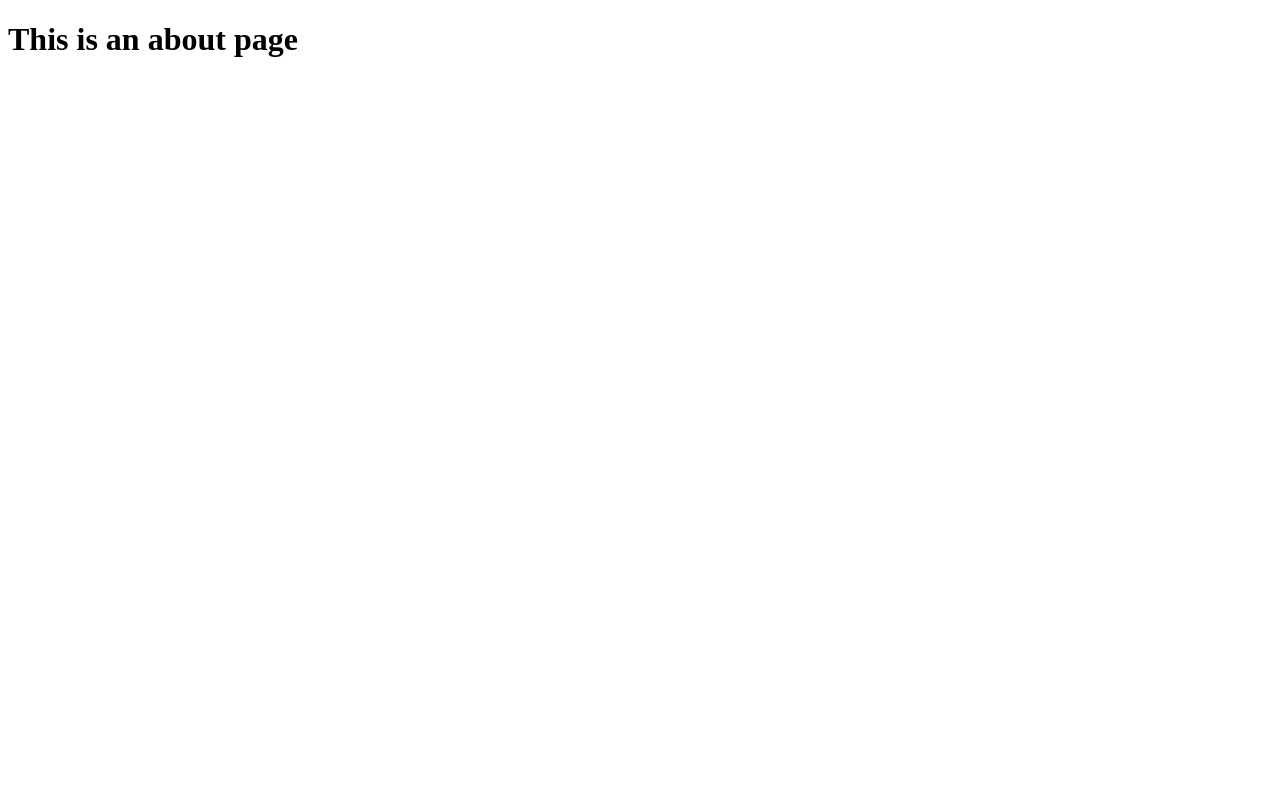
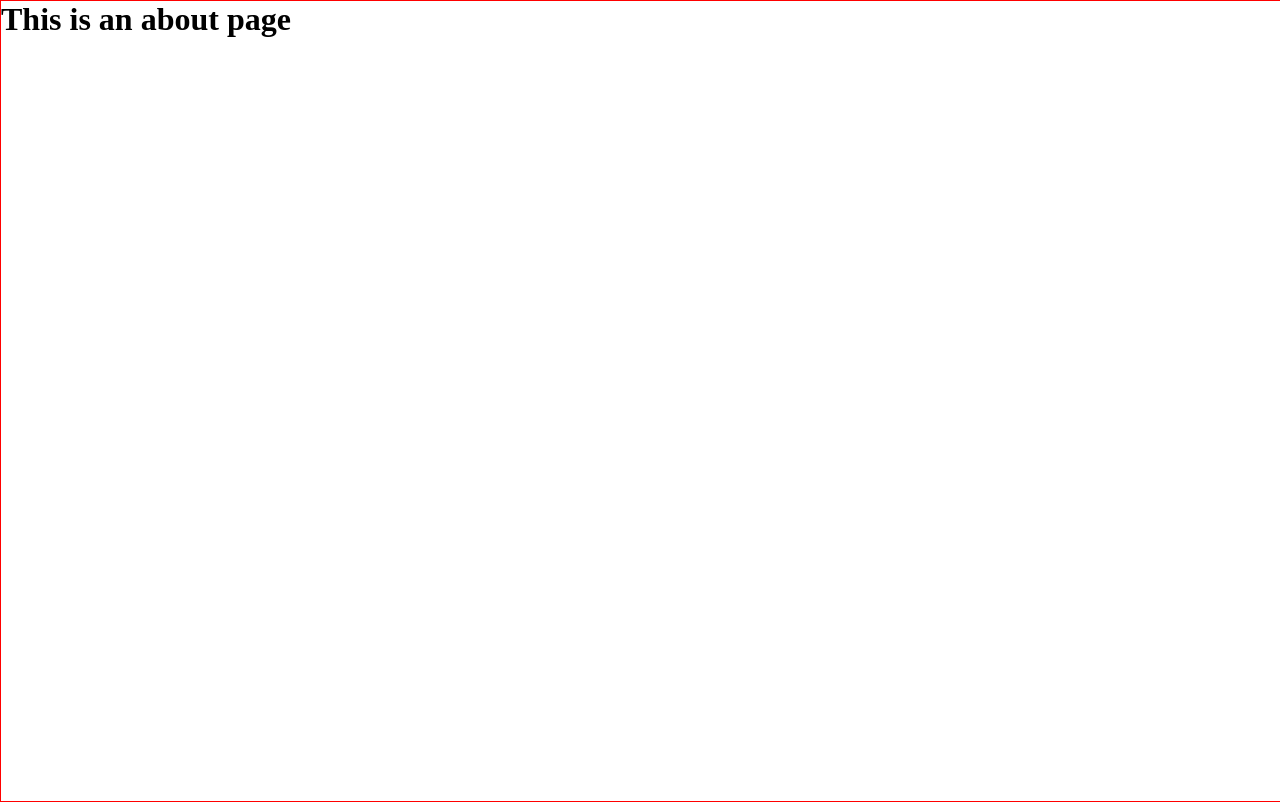
Before and after one commit to rflcnunes/todo, a Vue app: page /about in a window 1280 px wide. Built offline with nearby package versions, Linux system fonts and the light colour scheme.

Commit message:
adjustment in the css

```diff
--- a/src/App.vue
+++ b/src/App.vue
@@ -5,7 +5,13 @@
 </template>
 
 <style lang="scss">
-#app {
+* {
   @include reset();
 }
+
+#app {
+  width: 100vw;
+  height: 100vh;
+  border: 1px solid red;
+}
 </style>
```
